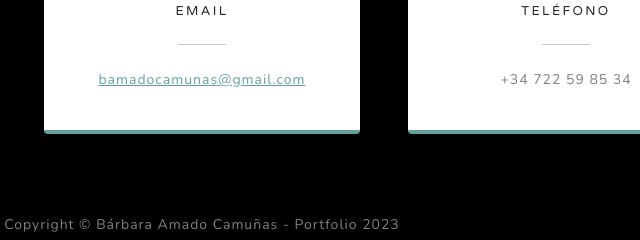
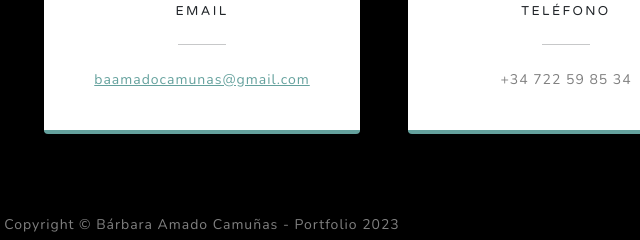
Before and after one commit to BaAmadoCamunas/BaAmadoCamunas.github.io, a plain HTML site: page index.html in a window 1280 px wide. Shown: the part 8108-8348 px from the top of the page, 438-1078 px from the left. Drawn offline with nearby package versions, Linux system fonts and the light colour scheme.

Commit message:
actualización

```diff
--- a/index.html
+++ b/index.html
@@ -403,7 +403,7 @@
                                 <i class="fas fa-envelope text-primary mb-2"></i>
                                 <h4 class="text-uppercase m-0">Email</h4>
                                 <hr class="my-4 mx-auto" />
-                                <div class="small text-black-50"><a href="#!">bamadocamunas@gmail.com</a></div>
+                                <div class="small text-black-50"><a href="#!">baamadocamunas@gmail.com</a></div>
                             </div>
                         </div>
                     </div>
```
Also changed, not shown: pages/modeladoAnimacionRigging.html (+1 -1 lines).
